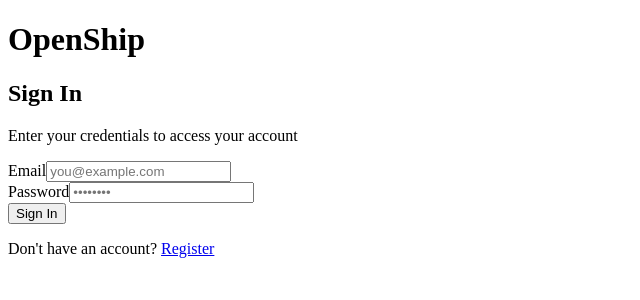
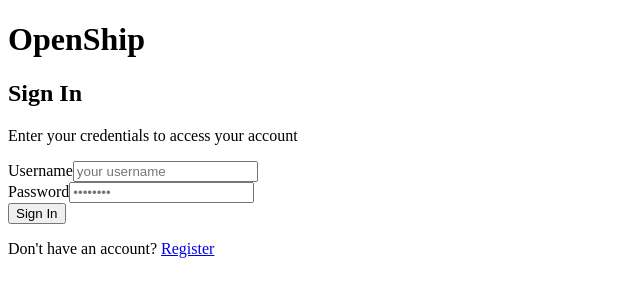
Before and after one commit to nhtua/OpenShip, a Vue app in the folder apps/web/: page /login in a window 1280 px wide. Shown: the top 300 px of the page, without its empty margins (0-640 px from the left). Built offline with nearby package versions, Linux system fonts and the light colour scheme.

Commit message:
feat: implement LoginView with auth store integration and error handling

```diff
--- a/apps/web/src/views/LoginView.vue
+++ b/apps/web/src/views/LoginView.vue
@@ -1,11 +1,26 @@
 <script setup lang="ts">
 import { ref } from 'vue'
+import { useRouter } from 'vue-router'
+import { useAuthStore } from '@/stores/auth'
 
-const email = ref('')
+const router = useRouter()
+const auth = useAuthStore()
+
+const username = ref('')
 const password = ref('')
+const localError = ref<string | null>(null)
 
-function handleLogin() {
-  console.log('Login attempt:', email.value)
+async function handleLogin() {
+  localError.value = null
+  const result = await auth.login({
+    username: username.value,
+    password: password.value,
+  })
+  if (result.success) {
+    router.push('/')
+  } else {
+    localError.value = result.error ?? auth.error
+  }
 }
 </script>
 
@@ -18,14 +33,23 @@ function handleLogin() {
           Enter your credentials to access your account
         </p>
       </div>
+
+      <div
+        v-if="localError || auth.error"
+        class="rounded-md bg-destructive/15 p-3 text-sm text-destructive"
+      >
+        {{ localError ?? auth.error }}
+      </div>
+
       <form @submit.prevent="handleLogin" class="space-y-4">
         <div class="space-y-2">
-          <label class="text-sm font-medium" for="email">Email</label>
+          <label class="text-sm font-medium" for="username">Username</label>
           <input
-            id="email"
-            v-model="email"
-            type="email"
-            placeholder="you@example.com"
+            id="username"
+            name="username"
+            v-model="username"
+            type="text"
+            placeholder="your username"
             class="flex w-full rounded-md border bg-background px-3 py-2 text-sm"
             required
           />
@@ -34,6 +58,7 @@ function handleLogin() {
           <label class="text-sm font-medium" for="password">Password</label>
           <input
             id="password"
+            name="password"
             v-model="password"
             type="password"
             placeholder="••••••••"
@@ -43,9 +68,10 @@ function handleLogin() {
         </div>
         <button
           type="submit"
-          class="inline-flex w-full items-center justify-center rounded-md bg-primary px-4 py-2 text-sm font-medium text-primary-foreground transition-colors hover:bg-primary/90"
+          :disabled="auth.isLoading"
+          class="inline-flex w-full items-center justify-center rounded-md bg-primary px-4 py-2 text-sm font-medium text-primary-foreground transition-colors hover:bg-primary/90 disabled:opacity-50"
         >
-          Sign In
+          {{ auth.isLoading ? 'Signing in...' : 'Sign In' }}
         </button>
       </form>
       <p class="text-center text-sm text-muted-foreground">
```
